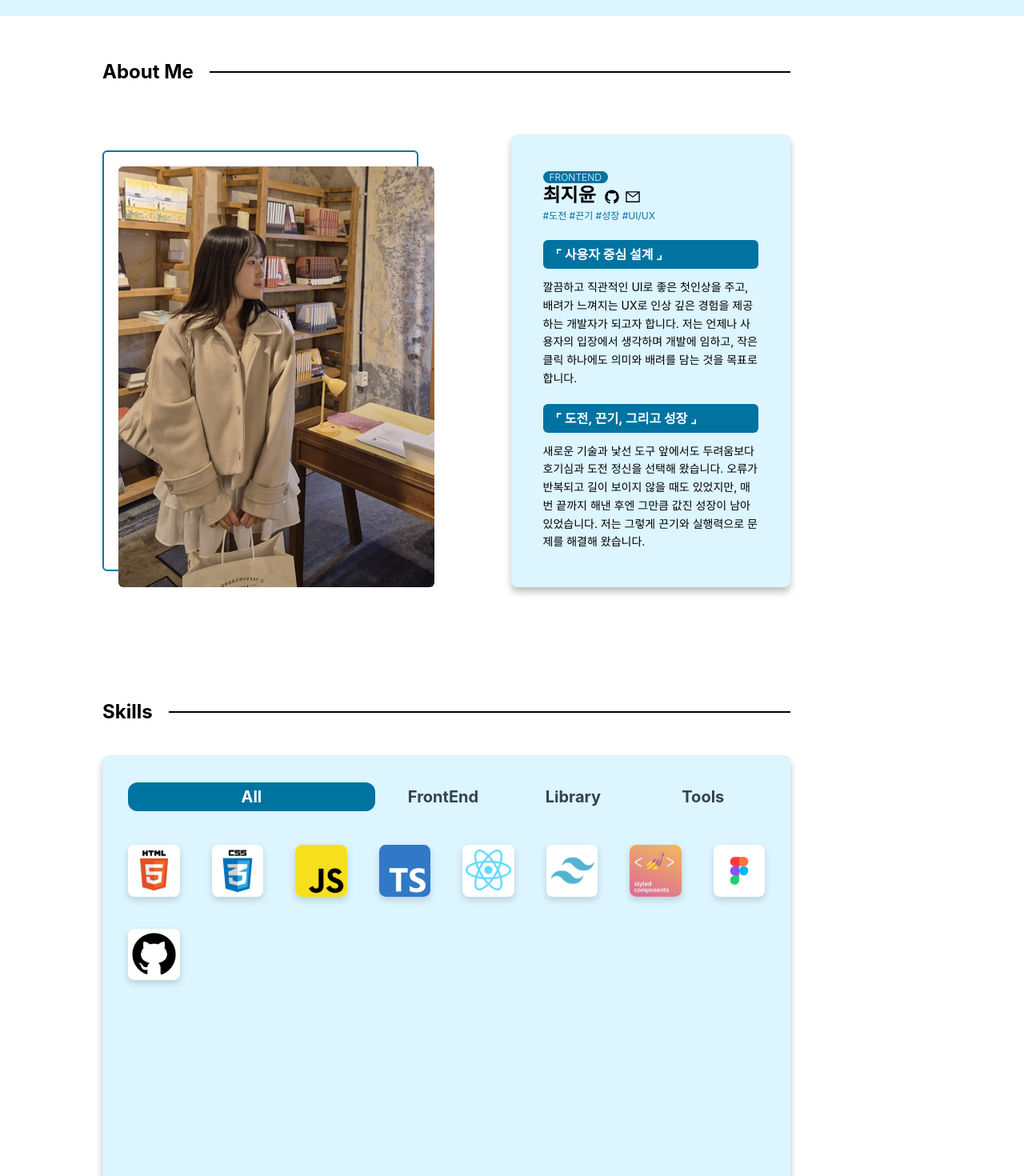
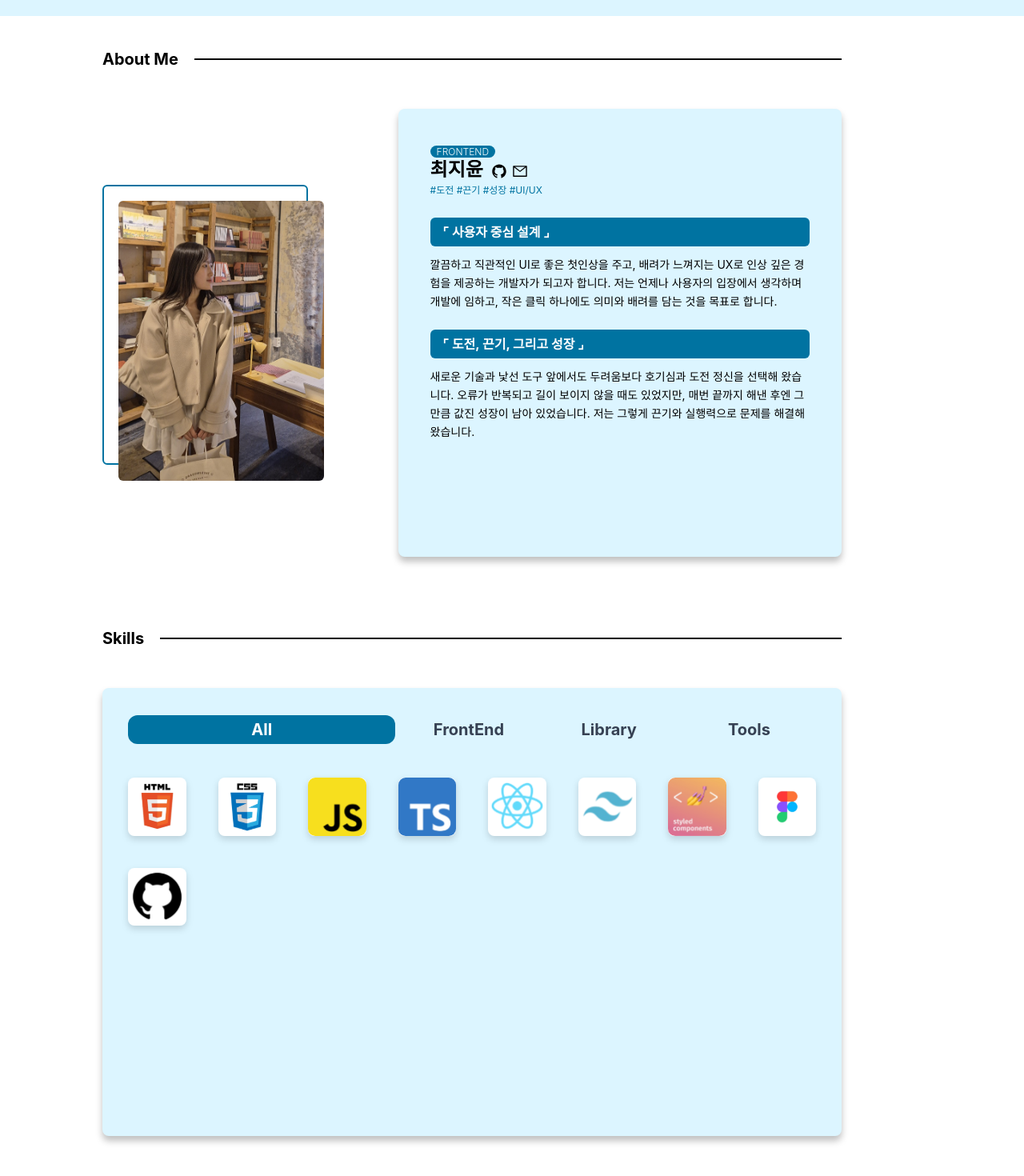
Before and after one commit to cjiyun/jiyoon-portfolio, a React (Vite) app: page / in a window 1280 px wide. Shown: the part 780-2250 px from the top of the page at 80% size. Built offline with nearby package versions, Linux system fonts and the light colour scheme.

Commit message:
refactor: 섹션 레이아웃 절대 위치 제거 및 구조 개선

```diff
--- a/src/App.tsx
+++ b/src/App.tsx
@@ -18,7 +18,7 @@ function App() {
       <Sidebar theme={theme} onToggleTheme={toggleTheme} />
       <div className="relative">
         <Thumbnail />
-        <div className="bg-white px-[5%] lg:px-[10%] lg:pr-[calc(15%+100px)]">
+        <div className="bg-white px-[5%] lg:px-[10%] lg:pr-[calc(10%+100px)]">
           <section id="aboutme" data-index="0" className="scroll-section">
             <AboutMe />
           </section>
--- a/src/components/main/SectionHeader.tsx
+++ b/src/components/main/SectionHeader.tsx
@@ -1,4 +1,5 @@
 import type { ReactElement } from 'react';
+import { motion } from 'framer-motion';
 
 interface SectionHeaderProps {
   title: string;
@@ -6,11 +7,15 @@ interface SectionHeaderProps {
 
 const SectionHeader = ({ title }: SectionHeaderProps): ReactElement => {
   return (
-    <div className="absolute flex h-fit w-full items-center gap-5 truncate pt-20 lg:pt-10">
-      <div className="flex h-[60px] items-center">
-        <h2 className="text-2xl font-bold">{title}</h2>
-      </div>
-      <div className="h-0.5 w-full bg-black"></div>
+    <div className="flex w-full items-center gap-5 truncate pt-25 lg:pt-10">
+      <h2 className="text-xl font-bold">{title}</h2>
+      <motion.div
+        className="h-[1px] w-full origin-left border border-black bg-black"
+        initial={{ scaleX: 0 }}
+        whileInView={{ scaleX: 1 }}
+        viewport={{ once: true, amount: 0.2 }}
+        transition={{ duration: 1, ease: 'easeInOut' }}
+      />
     </div>
   );
 };
--- a/src/pages/AboutMe.tsx
+++ b/src/pages/AboutMe.tsx
@@ -6,20 +6,20 @@ import Vision from '@/components/aboutme/Vision';
 
 const AboutMe = (): ReactElement => {
   return (
-    <div className="relative flex h-screen w-full flex-col">
+    <div className="flex w-full flex-col">
       <SectionHeader title="About Me" />
-      <div className="absolute top-[138px] flex h-[calc(100%-138px)] items-center justify-between gap-[10%] py-12 lg:top-[100px]">
-        <div className="aspect-card relative hidden h-full items-center xl:flex">
-          <div className="border-bluePrimary absolute h-[calc(100%-40px)] w-[calc(100%-30px)] rounded-md border-2"></div>
+      <div className="flex items-center justify-between py-12">
+        <div className="aspect-card relative hidden max-h-[70vh] w-[40%] lg:flex xl:w-[30%]">
+          <div className="border-bluePrimary absolute h-[calc(100%-20px)] w-[calc(100%-20px)] rounded-md border-2"></div>
           <img
             src="/images/aboutme-profile.png"
             alt="profile-image"
-            className="absolute top-[40px] left-[20px] h-[calc(100%-40px)] w-[calc(100%-30px)] rounded-md object-cover"
+            className="absolute top-[20px] left-[20px] h-[calc(100%-20px)] w-[calc(100%-20px)] rounded-md object-cover"
           />
         </div>
-        <div className="bg-bg shadow-box h-fit min-h-full w-full space-y-5 rounded-lg p-10 xl:w-1/2 xl:space-y-5">
+        <div className="bg-bg shadow-box h-fit min-h-[70vh] w-full space-y-6 rounded-lg p-10 md:px-15 lg:w-1/2 lg:p-10 xl:w-[60%]">
           <div className="flex items-center gap-5">
-            <div className="h-24 w-24 overflow-hidden rounded-lg xl:hidden">
+            <div className="h-24 w-24 overflow-hidden rounded-lg lg:hidden">
               <img
                 src="/images/aboutme-profile.png"
                 alt="profile-image"
--- a/src/pages/Contact.tsx
+++ b/src/pages/Contact.tsx
@@ -5,16 +5,16 @@ import { LinkButton } from '@/components/common/LinkButton';
 
 const Contact = (): ReactElement => {
   return (
-    <div className="relative flex h-screen w-full flex-col gap-10">
+    <div className="flex w-full flex-col pb-10">
       <SectionHeader title="Contact" />
-      <div className="bg-bg box-shadow absolute top-[138px] my-6 flex h-fit w-full flex-col items-center gap-10 rounded-lg p-15 lg:top-[100px]">
+      <div className="bg-bg box-shadow my-12 flex h-[70vh] w-full flex-col items-center gap-6 rounded-lg p-15">
         <h2 className="text-bluePrimary text-xl font-bold">봐주셔서 감사합니다!</h2>
         <p className="text-center break-keep">
           저와 함께하고 싶으시거나 궁금한 점이 있으시다면 언제든 연락 주세요 :)
         </p>
-        <div className="flex h-full flex-col justify-evenly">
+        <div className="flex h-full w-fit flex-col justify-evenly">
           {buttons.map(({ Icon, label, href }, idx) => (
-            <div key={idx} className="h-16 w-72">
+            <div key={idx} className="w-full">
               <LinkButton href={href} className="gap-5 px-5 py-2 text-sm">
                 <Icon size={36} />
                 <p>{label}</p>
--- a/src/pages/Skills.tsx
+++ b/src/pages/Skills.tsx
@@ -28,15 +28,15 @@ const Skills = (): ReactElement => {
   const [selected, setSelected] = useState<SkillsCategory>('All');
 
   return (
-    <div className="relative flex h-screen w-full flex-col gap-10">
+    <div className="flex w-full flex-col">
       <SectionHeader title="Skills" />
-      <div className="bg-bg box-shadow absolute top-[138px] my-6 flex h-[calc(100%-202px)] w-full flex-col gap-10 rounded-lg p-5 sm:p-8 lg:top-[100px]">
+      <div className="bg-bg box-shadow my-12 flex h-fit min-h-[70vh] w-full flex-col gap-10 rounded-lg p-5 sm:p-8">
         <div className="flex h-10 w-full items-center gap-2 text-xl font-bold text-black">
           {skillsCategories.map(cat => (
             <button
               key={cat}
               onClick={() => setSelected(cat)}
-              className={`hover:text-bluePrimary cursor-pointer rounded-xl py-1 transition-all duration-300 ${selected === cat ? 'bg-bluePrimary flex-[2] !text-white' : 'flex-1 bg-transparent text-gray-700'} `}
+              className={`hover:text-bluePrimary cursor-pointer rounded-xl py-1 transition-all duration-500 ease-in-out ${selected === cat ? 'bg-bluePrimary flex-[2] !text-white' : 'flex-1 bg-transparent text-gray-700'} `}
             >
               {cat}
             </button>
```
